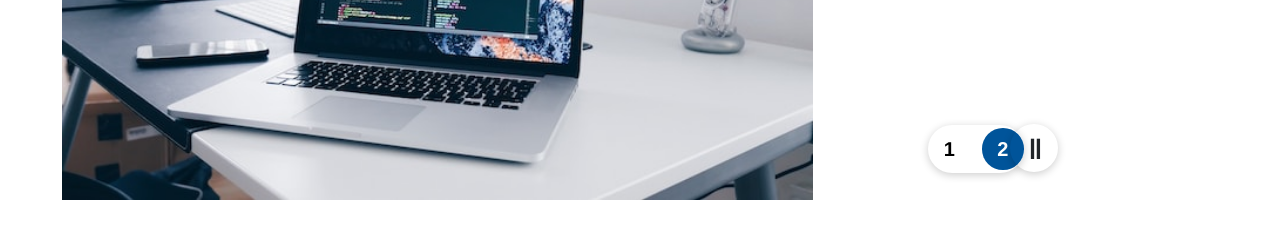
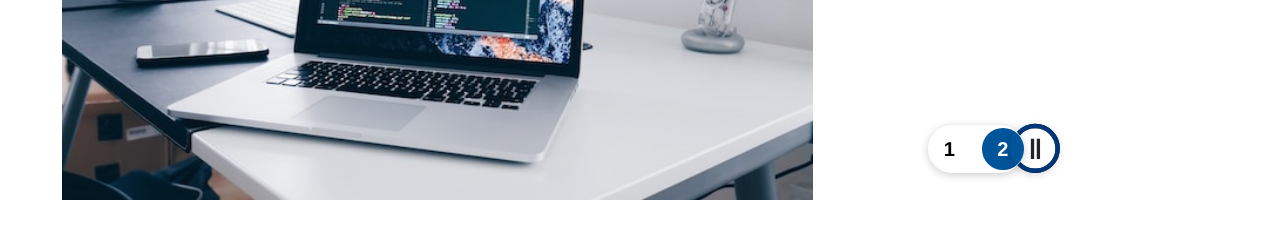
Before and after one commit to elijahthomas1/phone_store, a React (Create React App) app: page / in a window 1280 px wide. Shown: the part 516-754 px from the top of the page. Built offline with nearby package versions, Linux system fonts and the light colour scheme.

Commit message:
cleaned up files

```diff
--- a/src/App.css
+++ b/src/App.css
@@ -356,12 +356,6 @@ main {
   background-color: #00549a;
   color: #FFF;
 }
-/*
-svg {
-  max-width: 100%;
-  vertical-align: middle;
-  margin: auto;
-} */
 
 .slider__container {
   position: absolute;
@@ -398,33 +392,15 @@ svg {
   overflow: visible;
 }
 
-/* .circle_animation {
-  z-index: -1;
-  position: relative;
-  top: -90%;
+.svg-indicator {
+  z-index: 0;
+  overflow: visible;
+  height: 7rem;
+  width: 7rem;
 }
 
-.circle_animation-circle {
-  z-index: 0;
-} */
-
-.svg-indicator {
-  z-index: 0;
-  /* display: flex;
-  align-items: center;
-  justify-content: center; */
-  /* width: 100%;
-  height: 100%; */
-  overflow: visible;
-  height: 8rem;
-  width: 8rem;
-  position: absolute;
-
-  /* position: absolute;
-  right: -25%;
-  bottom: -90%; */
+.svg-indicator-track,
+.svg-indicator-indication {
+  stroke-width: 4px;
+  stroke: #003778;
 }
-
-.svg-indicator-track{
-
-}
--- a/src/components/ImageSlider/ImageSlider.js
+++ b/src/components/ImageSlider/ImageSlider.js
@@ -81,9 +81,9 @@ const ImageSlider = ({images}) => {
           </svg> */}
           {pauseIcon ? <p className='slider__pause-icon'>&#8214;</p> : <p className='slider__pause-icon'>&#9658;</p>}
         </div>
-        <svg viewBox="25 -12 100 100" class="svg-indicator">
-          <circle class="svg-indicator-track" cx="50%" cy="50%" r={25} fill='none'  />
-          <circle class="svg-indicator-indication"  cx="50%" cy="50%" r={25} fill='none' />
+        <svg viewBox="23 -20 100 100" class="svg-indicator">
+          <circle class="svg-indicator-track" cx="50%" cy="50%" r={20} fill='none'  />
+          <circle class="svg-indicator-indication"  cx="50%" cy="50%" r={20} fill='none' />
         </svg>
       </div>
       {/* <div className='slider__button-container'>
```
